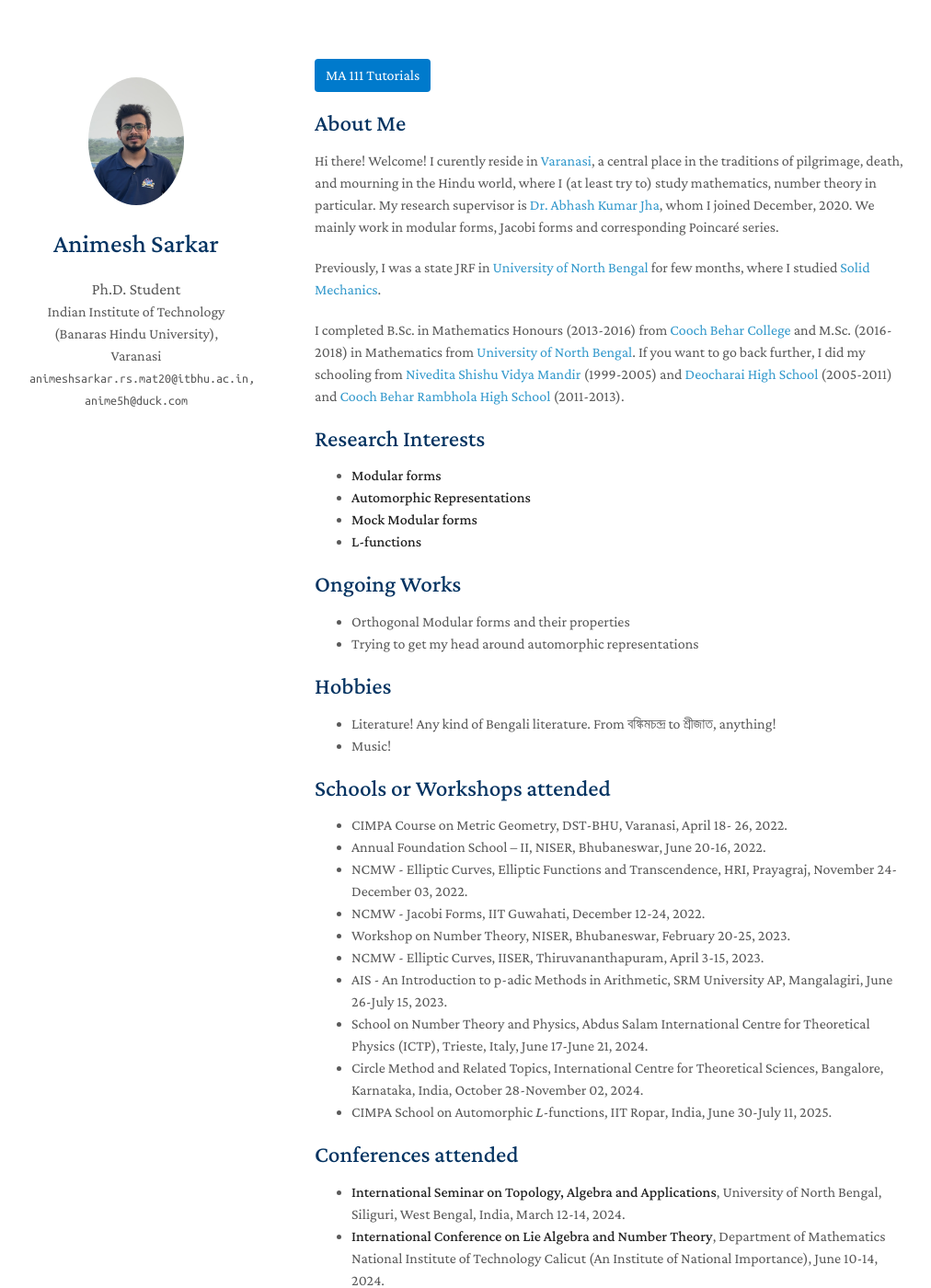
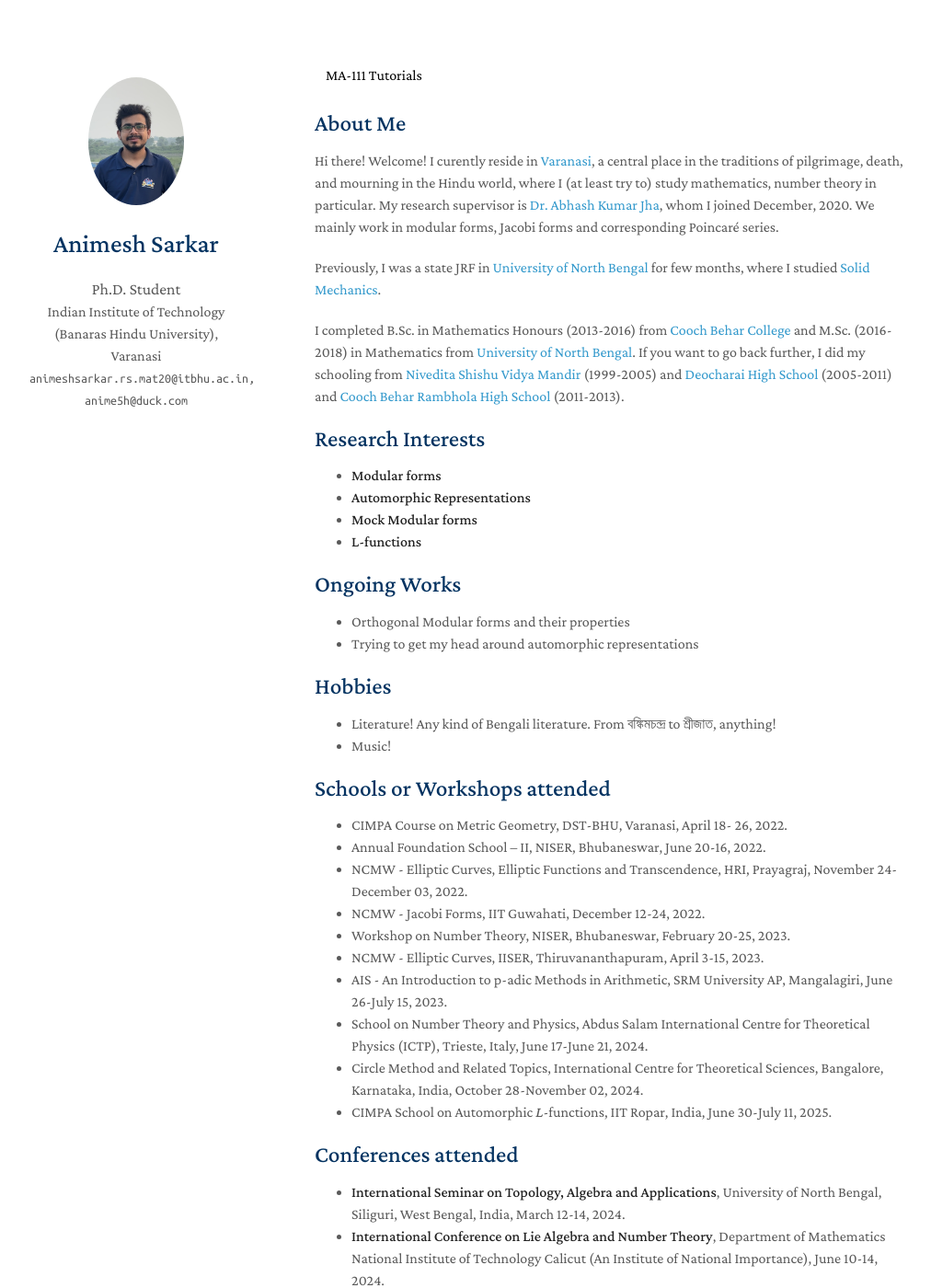
Before and after one commit to 4nimesh/4nimesh.github.io, a Jekyll site: the page built from index.md, in a window 1280 px wide and 1400 px high. Shown: the whole window at 92% size, without its empty margins (128-1140 px from the left). Built offline with Jekyll 4.4.1, drawn with Linux system fonts in a browser that asks for light colours; a style sheet for code colours, icons or effects is not loaded; some of the changed lines change nothing that is shown.

Commit message:
Update index.md

```diff
--- a/index.md
+++ b/index.md
@@ -2,7 +2,32 @@
 layout: homepage
 ---
 
-<a href="./ma111" style="display: inline-block; padding: 6px 12px; background-color: #007acc; color: white; text-decoration: none; border-radius: 4px;"> MA 111 Tutorials </a>
+<style>
+.adaptive-button {
+  display: inline-block;
+  padding: 6px 12px;
+  background-color: transparent;
+  text-decoration: none;
+  border-radius: 4px;
+  transition: color 0.3s ease;
+}
+
+/* Light mode */
+@media (prefers-color-scheme: light) {
+  .adaptive-button {
+    color: black;
+  }
+}
+
+/* Dark mode */
+@media (prefers-color-scheme: dark) {
+  .adaptive-button {
+    color: white;
+  }
+}
+</style>
+
+<a href="./ma111" class="adaptive-button"> MA-111 Tutorials </a>
 
 ## About Me
 
```
